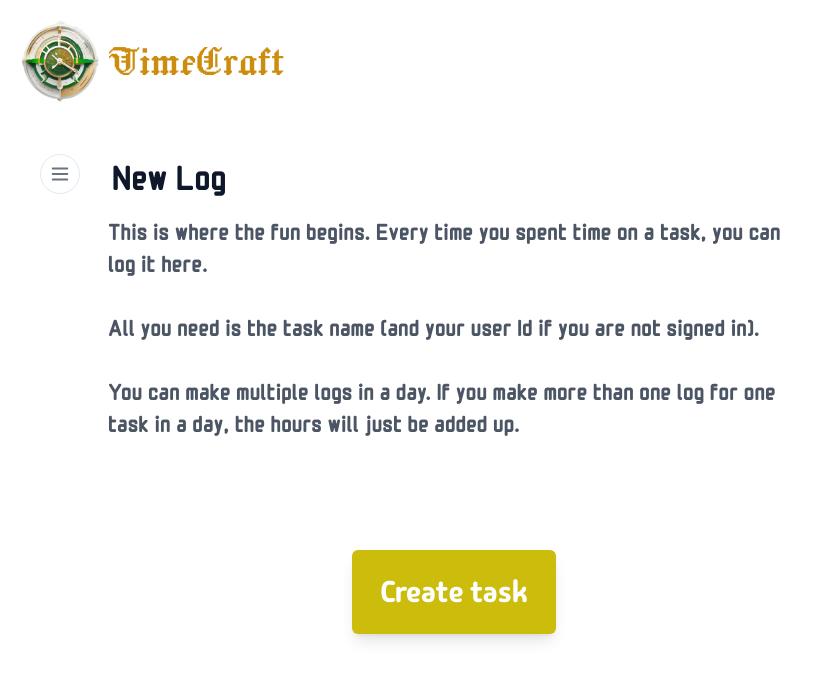
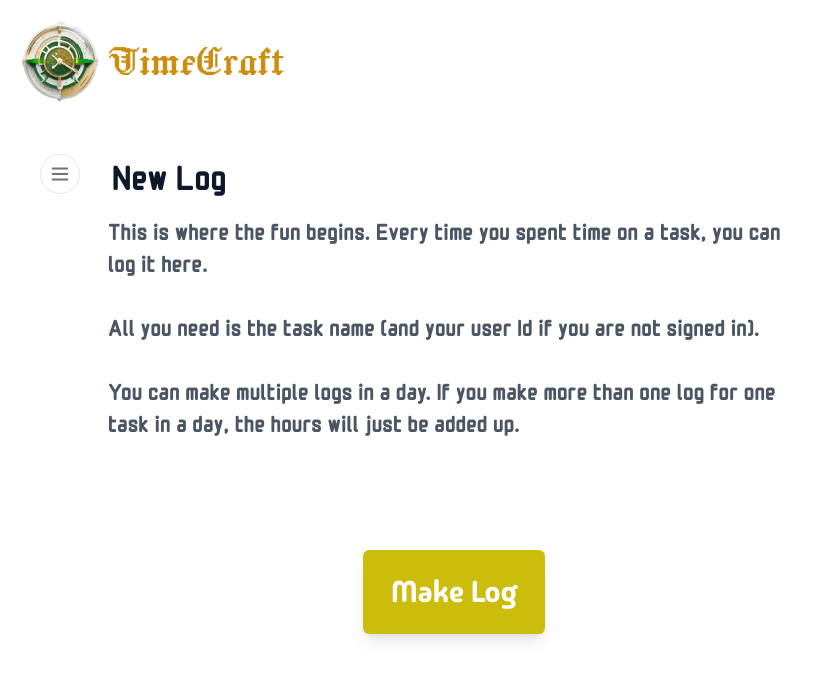
Before and after one commit to Benonii/TimeCraft_2, a React (Create React App) app in the folder rtime_craft/: page / in a window 1280 px wide. Shown: the top 680 px of the page, without its empty margins (0-821 px from the left). Built offline with nearby package versions, Linux system fonts and the light colour scheme.

Commit message:
Fixed button text

```diff
--- a/rtime_craft/src/pages/NewLog.jsx
+++ b/rtime_craft/src/pages/NewLog.jsx
@@ -25,7 +25,7 @@ export default function NewLog() {
           </Button> */}
           <Button variant='default'
             className='ml-2 bg-yellow1 px-4 py-2 md:py-6 rounded-md shadow-lg font-madimi text-white md:text-3xl md:px-7 h-fit'>
-            Create task
+            Make Log
           </Button>
       </div>
       </div>
```
